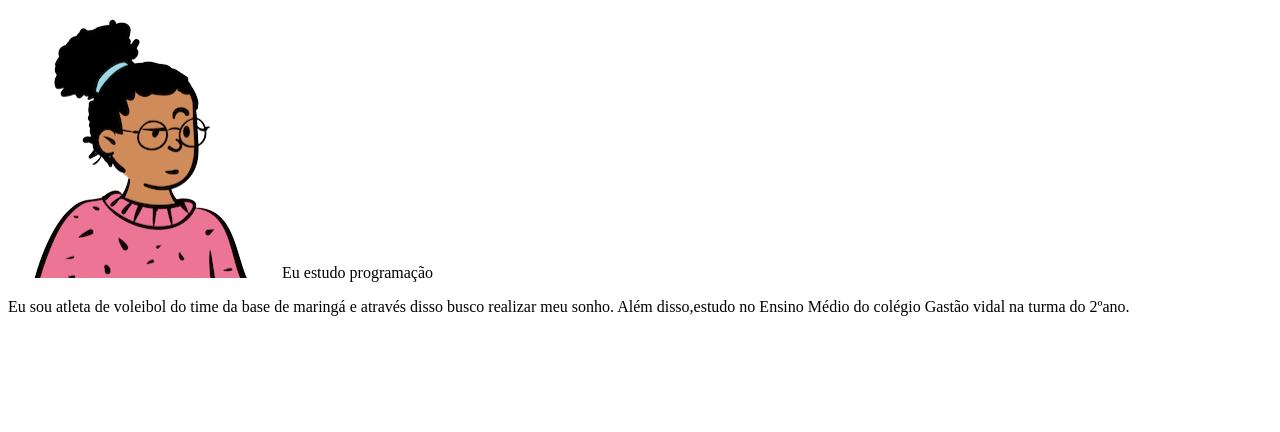
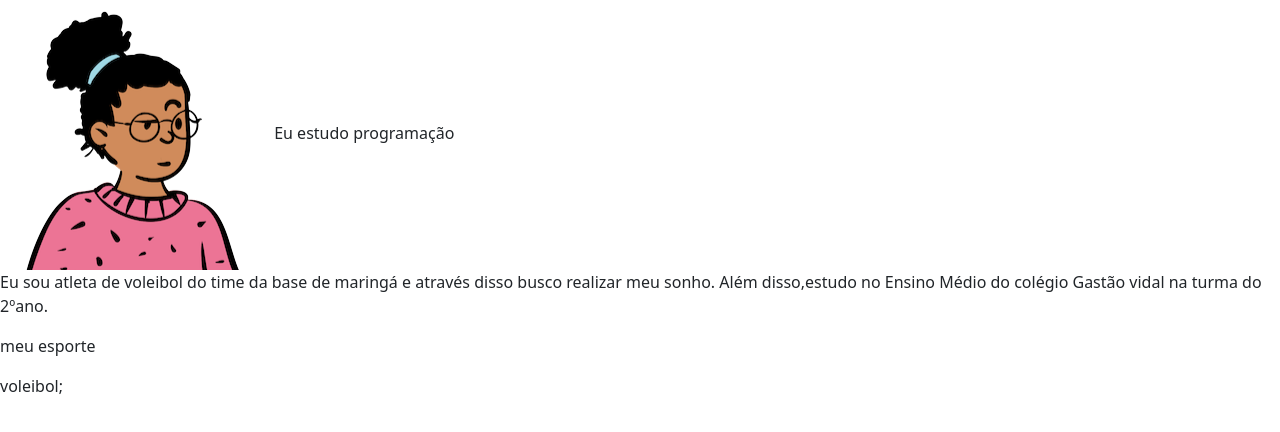
Before and after one commit to miguelciqueira/3T2D, a plain HTML site: page index.html in a window 1280 px wide. Drawn offline with nearby package versions, Linux system fonts and the light colour scheme.

Commit message:
Update index.html

```diff
--- a/index.html
+++ b/index.html
@@ -3,6 +3,7 @@
 <head>
   <meta charset="UTF-8">
   <meta name="viewport" content="width=device-width, initial-scale=1.0">
+  <link href="https://cdn.jsdelivr.net/npm/bootstrap@5.3.8/dist/css/bootstrap.min.css" rel="stylesheet" integrity="sha384-sRIl4kxILFvY47J16cr9ZwB07vP4J8+LH7qKQnuqkuIAvNWLzeN8tE5YBujZqJLB" crossorigin="anonymous"/>
   <link rel="stylesheet" href="style.css">
   <title>Meu Portifólio</title>
 
@@ -14,6 +15,12 @@
    <Eu sou o Miguel_
    <h1>Eu estudo programação</h1>
    <p> Eu sou atleta de voleibol do time da base de maringá e através  disso busco realizar meu sonho. Além disso,estudo no Ensino Médio do colégio Gastão vidal na turma do 2ºano.</p>
+
+     <p>meu esporte</p>
+
+     <div>
+       <p>voleibol;</p>
+     </div>
    </header>
 </body>
 
```
